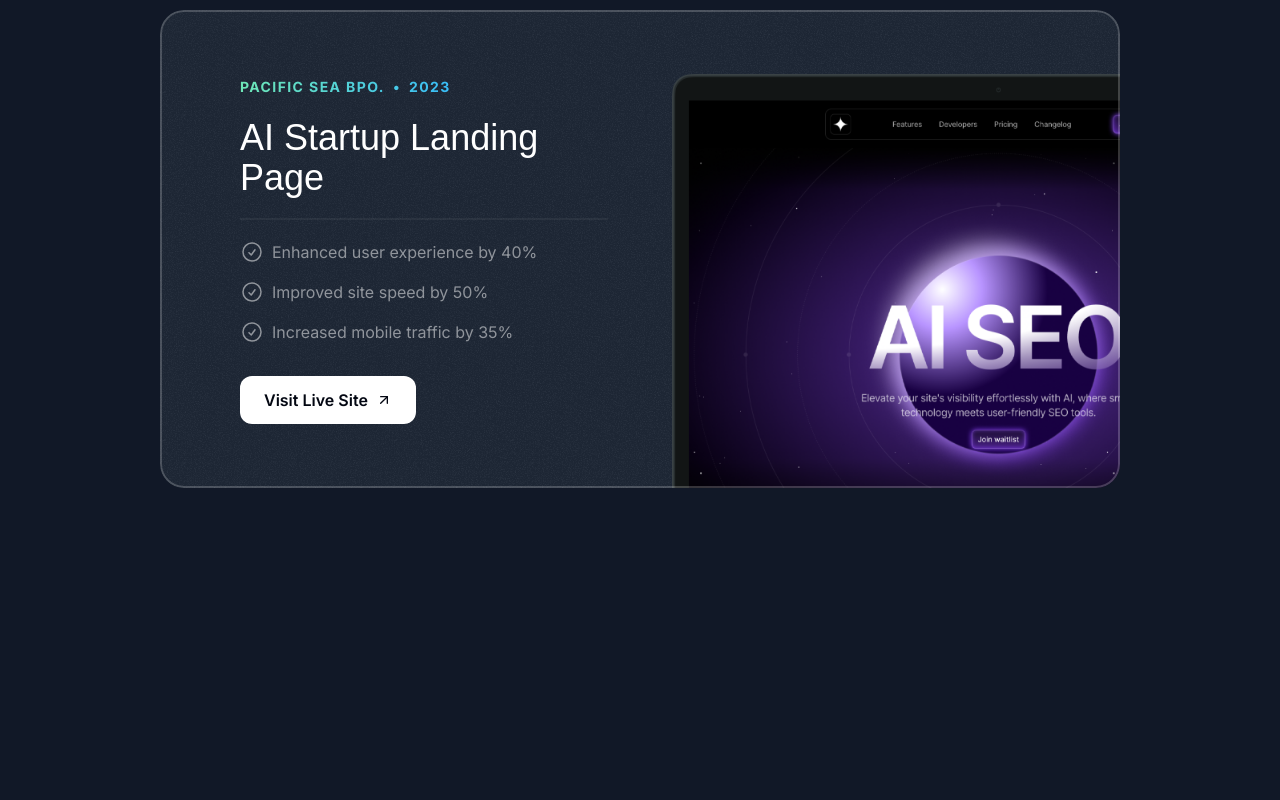
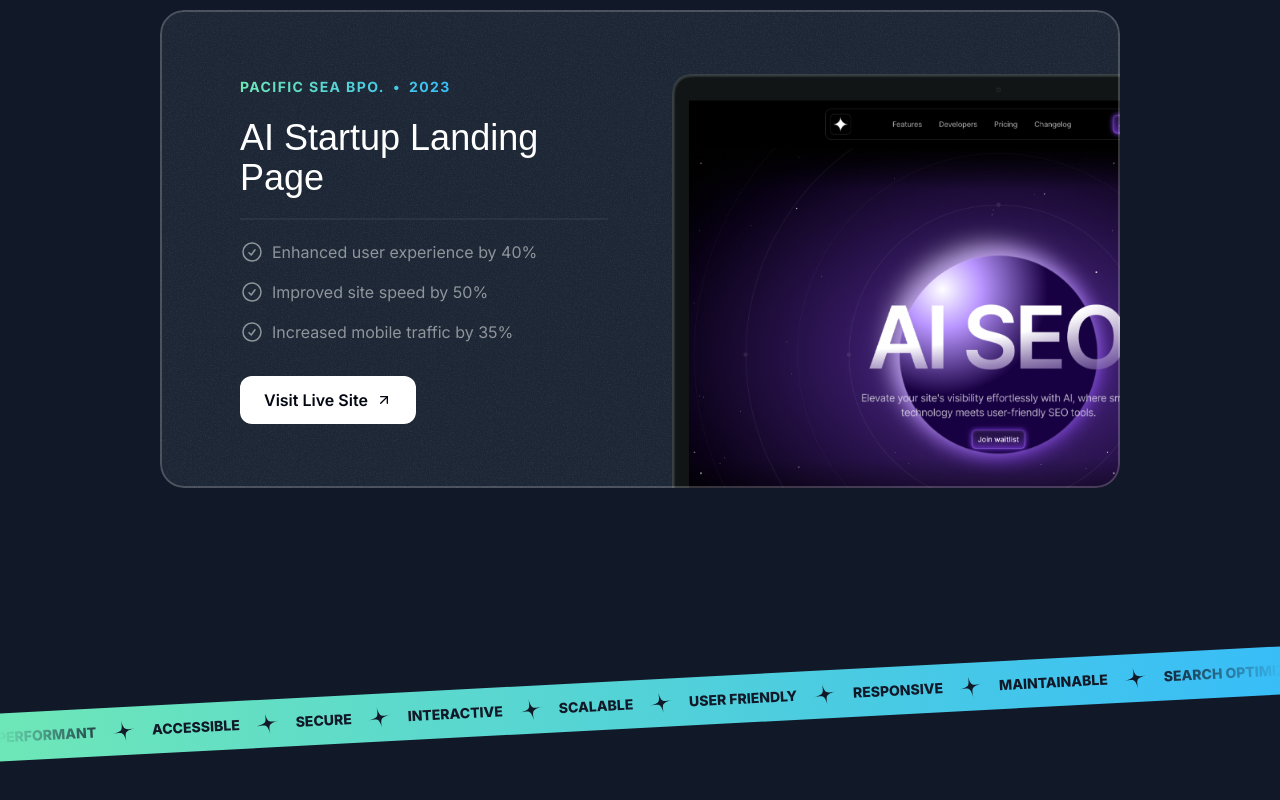
Before and after one commit to arvincarlo/portfolio, a Next.js app: page / in a window 1280 px wide. Shown: the part 2372-3172 px from the top of the page. Before the commit the page ends 2956 px from the top, so only its background shows below. Built offline with nearby package versions, Linux system fonts and the light colour scheme; a web font is replaced by a local one.

Commit message:
Adding the tape section

```diff
--- a/src/app/page.tsx
+++ b/src/app/page.tsx
@@ -1,6 +1,7 @@
 import { Header } from "@/sections/Header"
 import { HeroSection } from "@/sections/Hero";
 import { ProjectsSection } from "@/sections/Projects";
+import { TapeSection } from "@/sections/Tape";
 
 export default function Home() {
   return (
@@ -8,6 +9,7 @@
       <Header/>
       <HeroSection/>
       <ProjectsSection/>
+      <TapeSection/>
     </div>
   );
 }
--- a/src/sections/Projects.tsx
+++ b/src/sections/Projects.tsx
@@ -15,7 +15,7 @@
     results: [
       { title: "Drag and drop feature" },
       { title: "Weekly winners page" },
-      { title: "Gather user's selection and submission" },
+      { title: "Gather user's submission" },
     ],
     link: "https://youtu.be/4k7IdSLxh6w",
     image: darkSaasLandingPage,
--- a/src/sections/Tape.tsx
+++ b/src/sections/Tape.tsx
@@ -1,3 +1,37 @@
+import StarIcon from "@/assets/icons/star.svg";
+
+const words = [
+  "Performant",
+  "Accessible",
+  "Secure",
+  "Interactive",
+  "Scalable",
+  "User Friendly",
+  "Responsive",
+  "Maintainable",
+  "Search Optimized",
+  "Usable",
+  "Reliable",
+  "Cute",
+]
+
 export const TapeSection = () => {
-  return <div>Tape Section</div>;
+  return (
+    <div className="py-16 lg:py-24 overflow-x-clip">
+      <div className="bg-gradient-to-r from-emerald-300 to-sky-400 -rotate-3 -mx-1">
+        <div className="flex [mask-image:linear-gradient(to_right,transparent,black_10%,black_90%,transparent)]">
+          <div className="flex flex-none gap-4 py-3">
+            {
+              words.map(word => (
+                <div className="inline-flex gap-4 items-center" key={word}>
+                  <span className="text-gray-900 uppercase font-extrabold text-sm">{word}</span>
+                  <StarIcon className="size-6 text-gray-900 -rotate-12"/>
+                </div>
+              ))
+            }
+          </div>
+        </div>
+      </div>
+    </div>
+  );
 };
```
